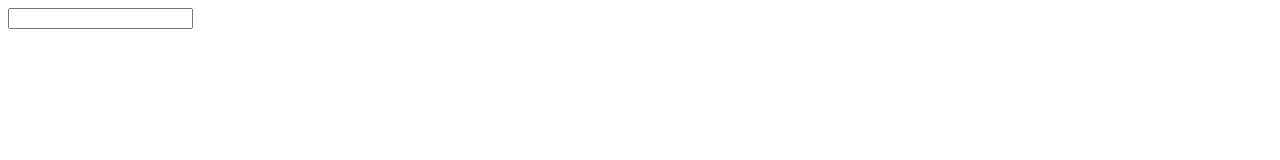
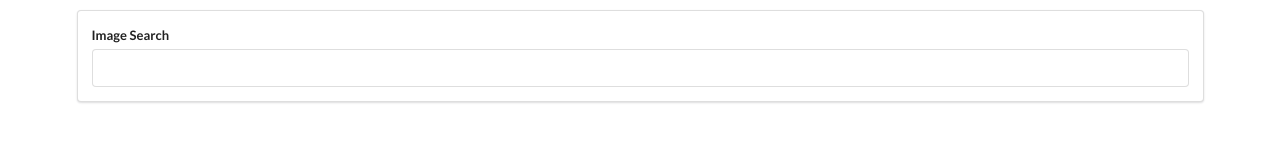
Before and after one commit to MichaelWhitt/PictureApp, a React app: page / in a window 1280 px wide. Built offline with nearby package versions, Linux system fonts and the light colour scheme.

Commit message:
add search component boilerplate

```diff
--- a/public/index.html
+++ b/public/index.html
@@ -5,6 +5,7 @@
     <link rel="icon" href="%PUBLIC_URL%/favicon.ico" />
     <meta name="viewport" content="width=device-width, initial-scale=1" />
     <meta name="theme-color" content="#000000" />
+    <link rel="stylesheet" href="https://cdnjs.cloudflare.com/ajax/libs/semantic-ui/2.4.1/semantic.min.css"/>
     <meta
       name="description"
       content="Web site created using create-react-app"
--- a/src/components/App.js
+++ b/src/components/App.js
@@ -2,7 +2,10 @@ import React from 'react';
 import SearchBar from './SearchBar';
 
 const App = () => {
-    return (<div><SearchBar/></div>)
+    return (
+    <div className="ui container" style={{marginTop: "10px"}}>
+        <SearchBar/>
+    </div>)
 }
 
 export default App;
--- a/src/components/SearchBar.js
+++ b/src/components/SearchBar.js
@@ -3,9 +3,12 @@ import React from "react";
 class SearchBar extends React.Component{
     render(){
         return(
-        <div>
-            <form>
-                <input type="text"></input>
+        <div className="ui segment">
+            <form className="ui form">
+                <div className="field">
+                    <label >Image Search </label>
+                    <input type="text" ></input>
+                </div>
             </form>
         </div>
         )
```
